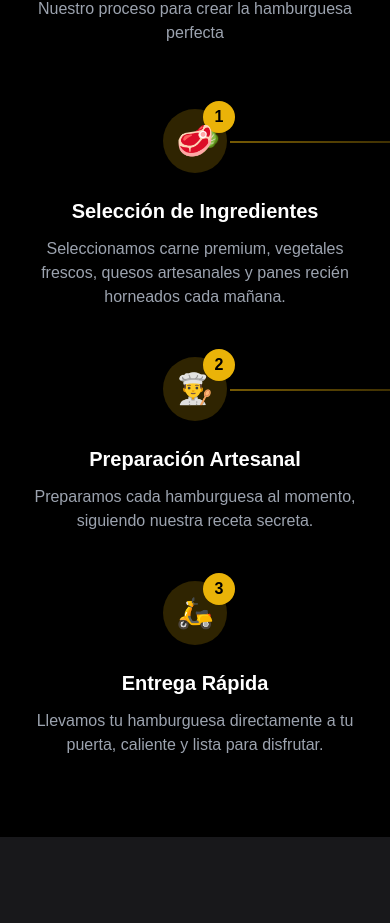
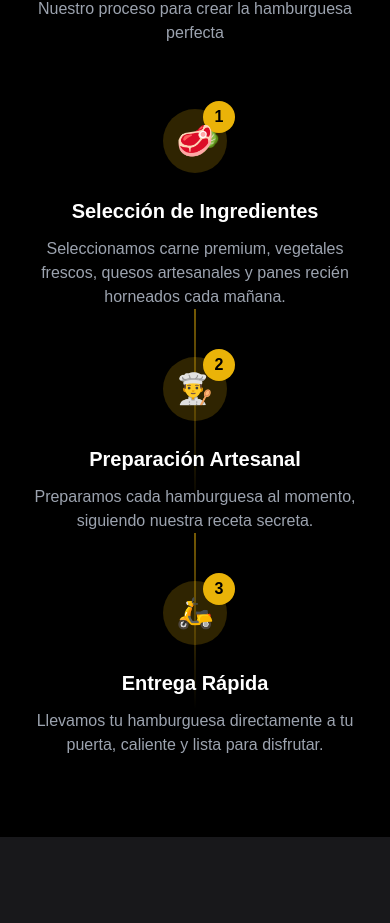
Before and after one commit to jaycode404/burger-web-nextjs, a Next.js app: page / in a window 390 px wide. Shown: the part 2932-3855 px from the top of the page. Built offline with nearby package versions, Linux system fonts and the light colour scheme; a web font is replaced by a local one.

Commit message:
mobile version done

```diff
--- a/src/app/page.tsx
+++ b/src/app/page.tsx
@@ -470,11 +470,20 @@ export default function Page() {
                 <p className="text-gray-400">{item.description}</p>
                 {index < 2 && (
                   <motion.div
+                    initial={{ height: 0 }}
+                    whileInView={{ height: '100%' }}
+                    viewport={{ once: true }}
+                    transition={{ delay: 0.5, duration: 0.8 }}
+                    className="absolute md:hidden h-24 w-[2px] bottom-0 left-1/2 -translate-x-1/2 translate-y-full bg-gradient-to-b from-yellow-500/50 to-transparent"
+                  />
+                )}
+                {index < 2 && (
+                  <motion.div
                     initial={{ width: 0 }}
                     whileInView={{ width: '100%' }}
                     viewport={{ once: true }}
                     transition={{ delay: 0.5, duration: 0.8 }}
-                    className="absolute top-8 left-[60%] w-full h-[2px] bg-gradient-to-r from-yellow-500/50 to-transparent"
+                    className="absolute hidden md:block top-8 left-[60%] w-full h-[2px] bg-gradient-to-r from-yellow-500/50 to-transparent"
                   />
                 )}
               </motion.div>
```
